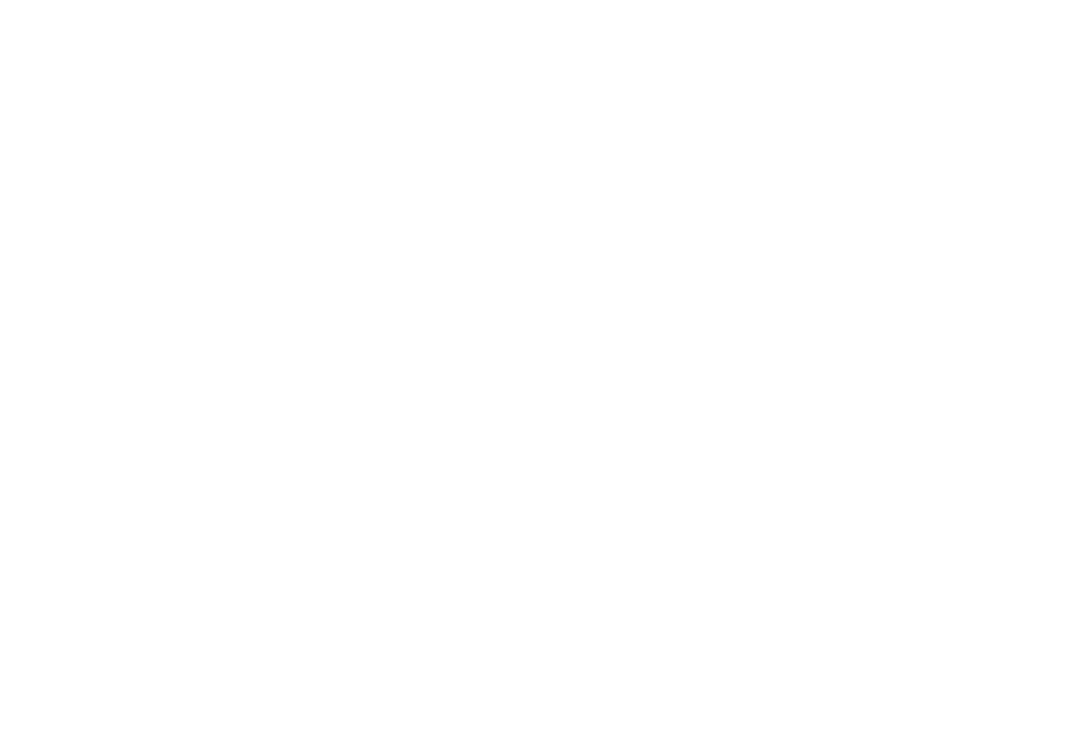
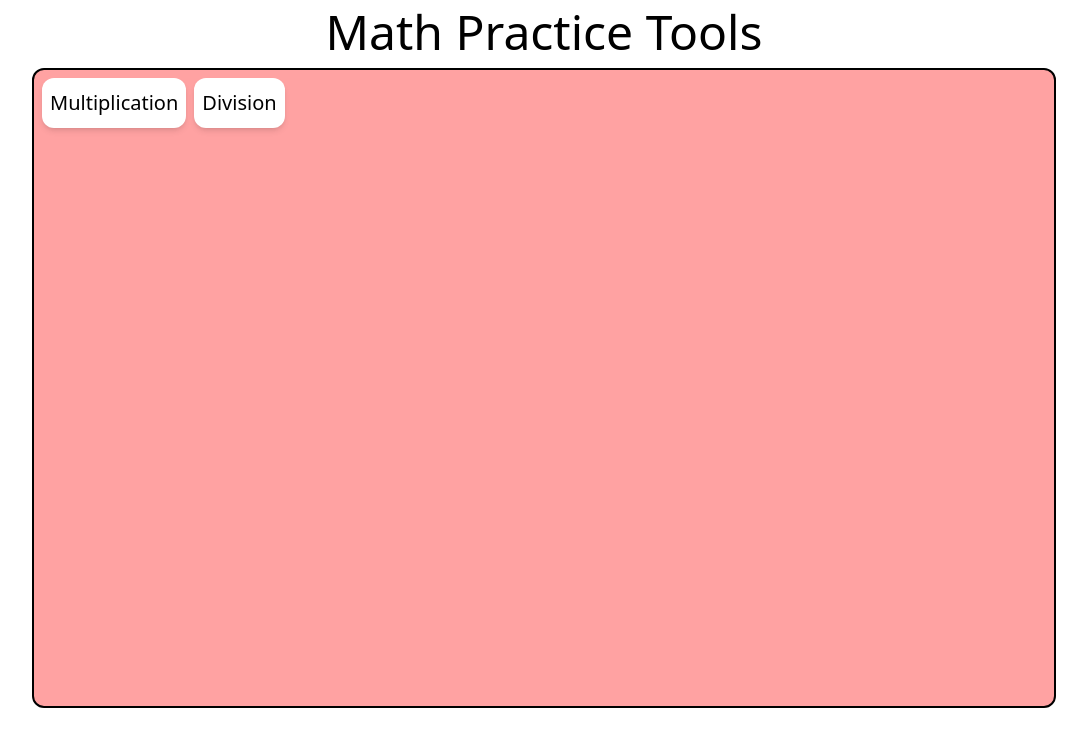
Before and after one commit to justclaner/math-practice, a React (Vite) app: page / in a window 1280 px wide. Before the commit this address had no page. Shown: the top 746 px of the page, without its empty margins (96-1183 px from the left). Built offline with nearby package versions, Linux system fonts and the light colour scheme.

Commit message:
added home page

```diff
--- a/package.json
+++ b/package.json
@@ -13,6 +13,7 @@
     "@tailwindcss/vite": "^4.1.11",
     "react": "^19.1.0",
     "react-dom": "^19.1.0",
+    "react-icons": "^5.5.0",
     "react-katex": "^3.1.0",
     "react-router": "^7.7.1",
     "react-router-dom": "^7.7.1",
--- a/src/App.jsx
+++ b/src/App.jsx
@@ -1,14 +1,16 @@
-import {Routes, Route} from 'react-router-dom';
-import Multiplication from './Pages/Multiplication.jsx';
-import Division from './Pages/Division.jsx';
+import { Routes, Route } from "react-router-dom";
+import Multiplication from "./Pages/Multiplication.jsx";
+import Division from "./Pages/Division.jsx";
+import Home from "./Pages/Home.jsx";
 
 const App = () => {
   return (
-     <Routes>
-        <Route path='/multiplication' element={<Multiplication />}/>
-        <Route path='/division' element={<Division />}/>
-     </Routes>
-  )
-}
+    <Routes>
+      <Route path="/" element={<Home />} />
+      <Route path="/multiplication" element={<Multiplication />} />
+      <Route path="/division" element={<Division />} />
+    </Routes>
+  );
+};
 
-export default App
+export default App;
--- /dev/null
+++ b/src/Components/ButtonLink.jsx
@@ -0,0 +1,19 @@
+import React from "react";
+import { useNavigate } from "react-router-dom";
+
+const ButtonLink = ({ text, link }) => {
+  const navigate = useNavigate();
+  return (
+    <button
+      className="w-fit h-[50px] text-xl px-2 py-1 rounded-xl
+    shadow-md bg-white hover:bg-neutral-300 active:bg-neutral-200 duration-100"
+      onClick={(e) => {
+        navigate(link);
+      }}
+    >
+      {text}
+    </button>
+  );
+};
+
+export default ButtonLink;
--- /dev/null
+++ b/src/Components/HomeButton.jsx
@@ -0,0 +1,18 @@
+import { useNavigate } from "react-router-dom";
+import { FaHome } from "react-icons/fa";
+
+const HomeButton = () => {
+  const navigate = useNavigate();
+  return (
+    <div
+      className="absolute right-0 top-0 m-2 text-3xl hover:text-blue-300 active:text-blue-200 duration-100"
+      onClick={(e) => {
+        navigate("/");
+      }}
+    >
+      <FaHome />
+    </div>
+  );
+};
+
+export default HomeButton;
--- a/src/Pages/Division.jsx
+++ b/src/Pages/Division.jsx
@@ -5,6 +5,8 @@
 
 import CorrectSound from "../assets/correct.mp3";
 import IncorrectSound from "../assets/incorrect.mp3";
+
+import HomeButton from "../Components/HomeButton";
 
 const Division = () => {
   const [dividend, setDividend] = useState(0);
@@ -221,6 +223,7 @@
         }
       }}
     >
+      <HomeButton />
       <div className="text-3xl text-center">Division Practice</div>
       <div className="flex flex-row gap-3">
         <div className="text-xl">Difficulty: </div>
--- /dev/null
+++ b/src/Pages/Home.jsx
@@ -0,0 +1,19 @@
+import React from "react";
+import ButtonLink from "../Components/ButtonLink";
+
+const Home = () => {
+  return (
+    <div className="flex flex-col items-center py-2 gap-3">
+      <div className="text-5xl">Math Practice Tools</div>
+      <div
+        className="border-2 border-black w-[80%] h-[80vh] rounded-xl
+      flex flex-row flex-wrap gap-2 bg-red-300 p-2 justify-start"
+      >
+        <ButtonLink text="Multiplication" link="/multiplication" />
+        <ButtonLink text="Division" link="/division" />
+      </div>
+    </div>
+  );
+};
+
+export default Home;
--- a/src/Pages/Multiplication.jsx
+++ b/src/Pages/Multiplication.jsx
@@ -5,6 +5,8 @@
 
 import CorrectSound from "../assets/correct.mp3";
 import IncorrectSound from "../assets/incorrect.mp3";
+
+import HomeButton from "../Components/HomeButton";
 
 const Multiplication = () => {
   const [factor1, setFactor1] = useState(0);
@@ -272,6 +274,7 @@
         }
       }}
     >
+      <HomeButton />
       <div className="text-3xl text-center">Multiplication Practice</div>
       <div className="flex flex-row gap-3">
         <div className="text-xl">Difficulty: </div>
```
Also changed, not shown: 1 other file (tests, documents, lock files or other folders).
